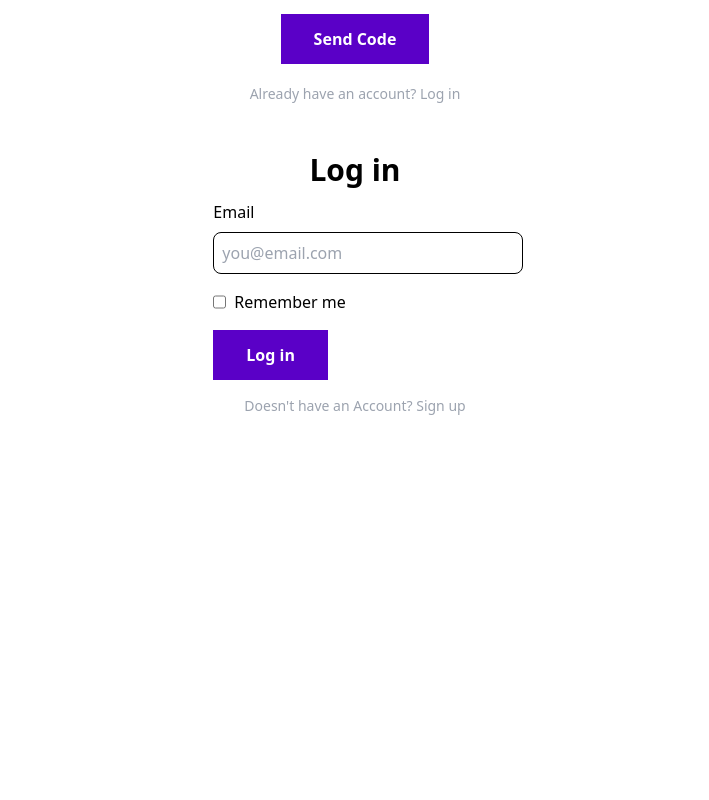
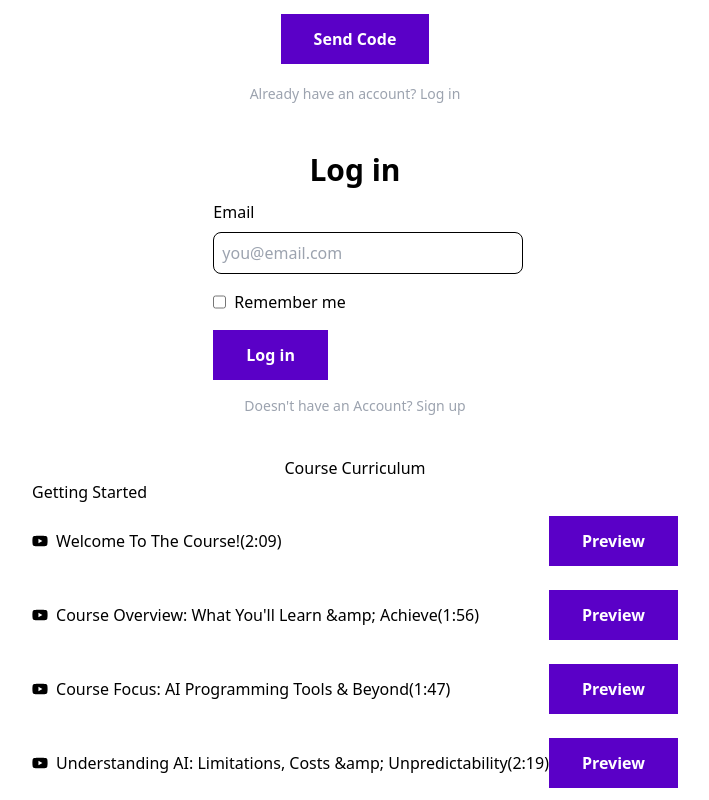
Before and after one commit to mohsin0408/learn-clone, a React (Vite) app: page / in a window 1280 px wide. Shown: the part 4171-4971 px from the top of the page, without its empty margins (285-994 px from the left). Before the commit the page ends 4627 px from the top, so only its background shows below. Built offline with nearby package versions, Linux system fonts and the light colour scheme.

Commit message:
new addition

```diff
--- a/src/App.jsx
+++ b/src/App.jsx
@@ -7,6 +7,7 @@ import Course from "./components/Course";
 import Question from "./components/Question";
 import Registration from "./components/Registration";
 import Login from "./components/Login";
+import Curriculum from "./components/Curriculum";
 
 const App = () => {
   return (
@@ -19,6 +20,7 @@ const App = () => {
       <Question />
       <Registration />
       <Login />
+      <Curriculum />
     </>
   );
 };
--- /dev/null
+++ b/src/components/Curriculum.jsx
@@ -0,0 +1,40 @@
+import React from "react";
+import { FaYoutube } from "react-icons/fa6";
+import Button from "./Button";
+
+const Curriculum = () => {
+  const CurriculumData = {
+    heading: "Getting Started",
+    data: [
+      "Welcome To The Course!(2:09)",
+      "Course Overview: What You'll Learn &amp; Achieve(1:56)",
+      "Course Focus: AI Programming Tools & Beyond(1:47)",
+      "Understanding AI: Limitations, Costs &amp; Unpredictability(2:19) ",
+    ],
+  };
+  return (
+    <div className="flex flex-col items-center justify-center">
+      <h2>Course Curriculum</h2>
+      <div>
+        <span className="px-4 py-3">{CurriculumData?.heading}</span>
+        <div className="w-[100%]">
+          {CurriculumData?.data?.map((item, index) => (
+            <div
+              key={index}
+              className="flex items-center w-[100%] justify-between py-3 px-4 ">
+              <span className="flex items-center gap-2 ">
+                <FaYoutube />
+                {item}
+              </span>
+              <span>
+                <Button text="Preview" />
+              </span>
+            </div>
+          ))}
+        </div>
+      </div>
+    </div>
+  );
+};
+
+export default Curriculum;
```
